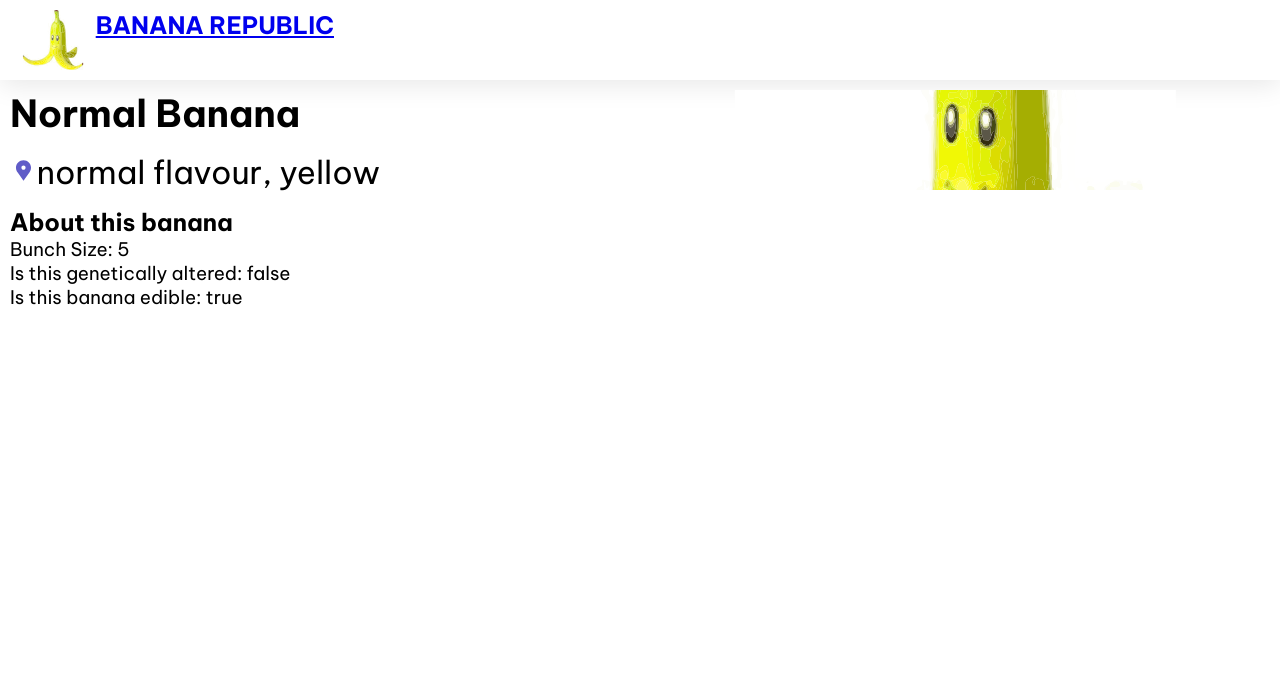
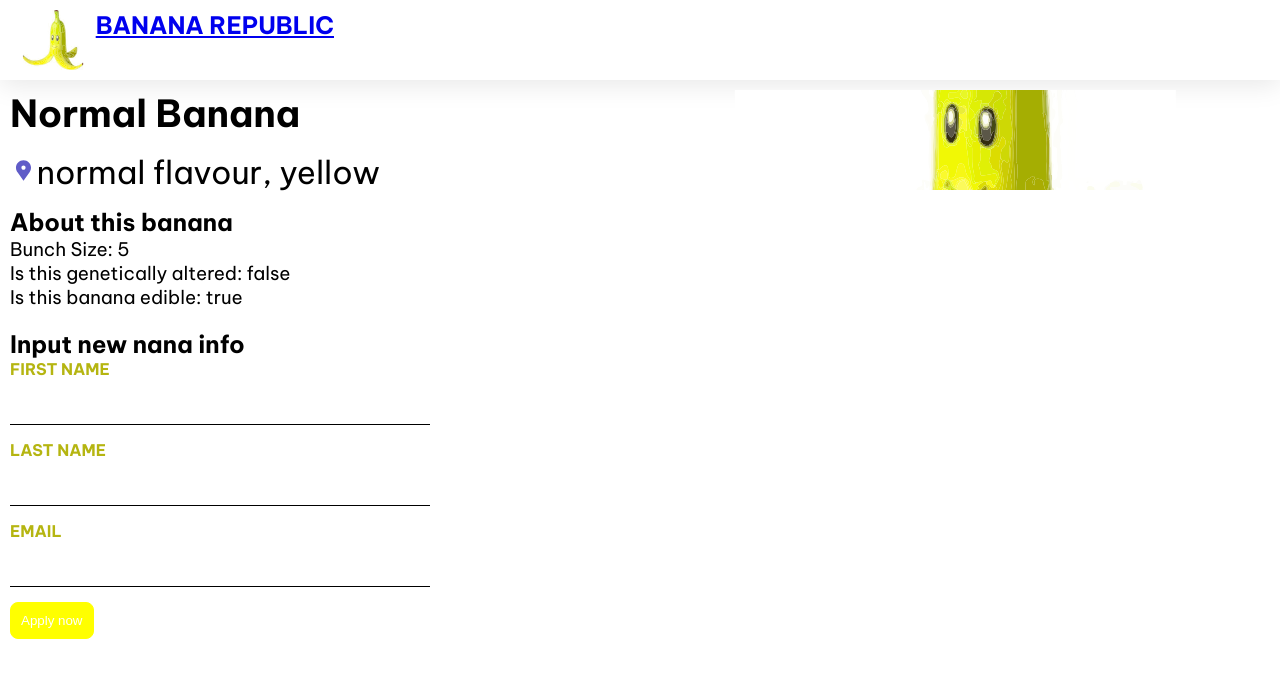
Before and after one commit to WigglyDon/banana-republic, an Angular app: page /details/0 in a window 1280 px wide. Shown: the top 678 px of the page. Built offline with nearby package versions, Linux system fonts and the light colour scheme.

Commit message:
add new form!

```diff
--- a/src/app/banana.service.ts
+++ b/src/app/banana.service.ts
@@ -16,5 +16,9 @@
     return this.bananaData.find(bananaBunch => bananaBunch.id === id);
   }
 
+  submitInfo(firstName: string, lastName: string, email: string) {
+    console.log(`Info received! firstName: ${firstName}, lastName: ${lastName}, email: ${email}`);
+  }
+
   constructor() { }
 }
--- a/src/app/details/details.component.ts
+++ b/src/app/details/details.component.ts
@@ -3,11 +3,12 @@
 import { ActivatedRoute } from '@angular/router';
 import { BananaService } from '../banana.service';
 import { BananaBunch } from '../bananabunch';
+import { FormControl, FormGroup, ReactiveFormsModule } from '@angular/forms';
 
 @Component({
   selector: 'app-details',
   standalone: true,
-  imports: [CommonModule],
+  imports: [CommonModule, ReactiveFormsModule],
   template: `
   <article>
     <img class="banana-photo" [src]="bananaBunch?.photo" alt="missing picture"/>
@@ -23,6 +24,21 @@
         <li>Is this banana edible: {{bananaBunch?.edible}}</li>
       </ul>
     </section>
+
+    <section class="banana-info">
+      <h2 class="section-heading">Input new nana info</h2>
+      <form [formGroup]="infoForm" (submit)="submitInfo()">
+        <label for="first-name">First Name</label>
+        <input id="first-name" type="text" formControlName="firstName">
+
+        <label for="last-name">Last Name</label>
+        <input id="last-name" type="text" formControlName="lastName">
+
+        <label for="email">Email</label>
+        <input id="email" type="email" formControlName="email">
+        <button type="submit" class="primary">Apply now</button>
+      </form>
+    </section>
   </article>
   `,
   styleUrl: './details.component.css'
@@ -32,9 +48,22 @@
   route: ActivatedRoute = inject(ActivatedRoute);
   bananaService = inject(BananaService);
   bananaBunch: BananaBunch | undefined;
+  infoForm = new FormGroup({
+    firstName: new FormControl(''),
+    lastName: new FormControl(''),
+    email: new FormControl(''),
+  });
 
   constructor() {
     const bananaBunchId = Number(this.route.snapshot.params['id']);
     this.bananaBunch = this.bananaService.getBananaBunchById(bananaBunchId);
   }
+
+  submitInfo() {
+    this.bananaService.submitInfo(
+      this.infoForm.value.firstName ?? '',
+      this.infoForm.value.lastName ?? '',
+      this.infoForm.value.email ?? '',
+    );
+  }
 }
```
